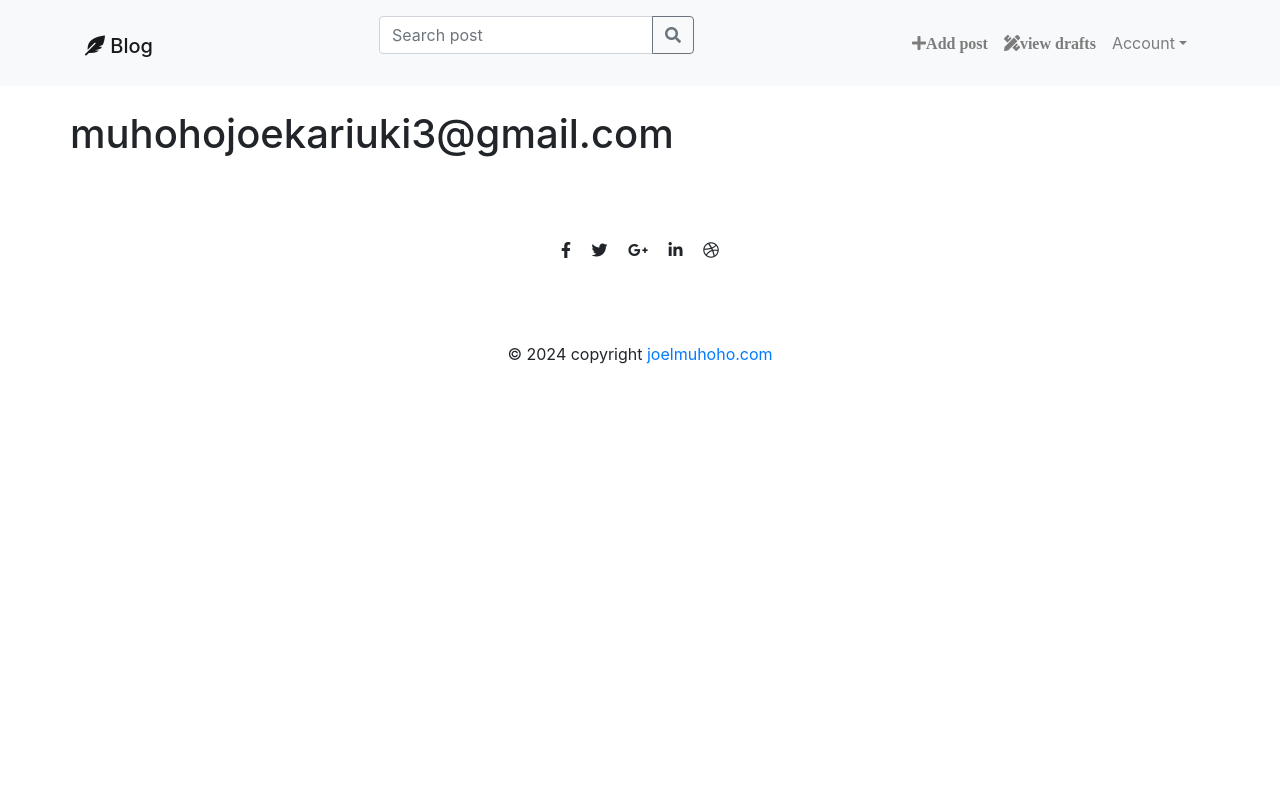
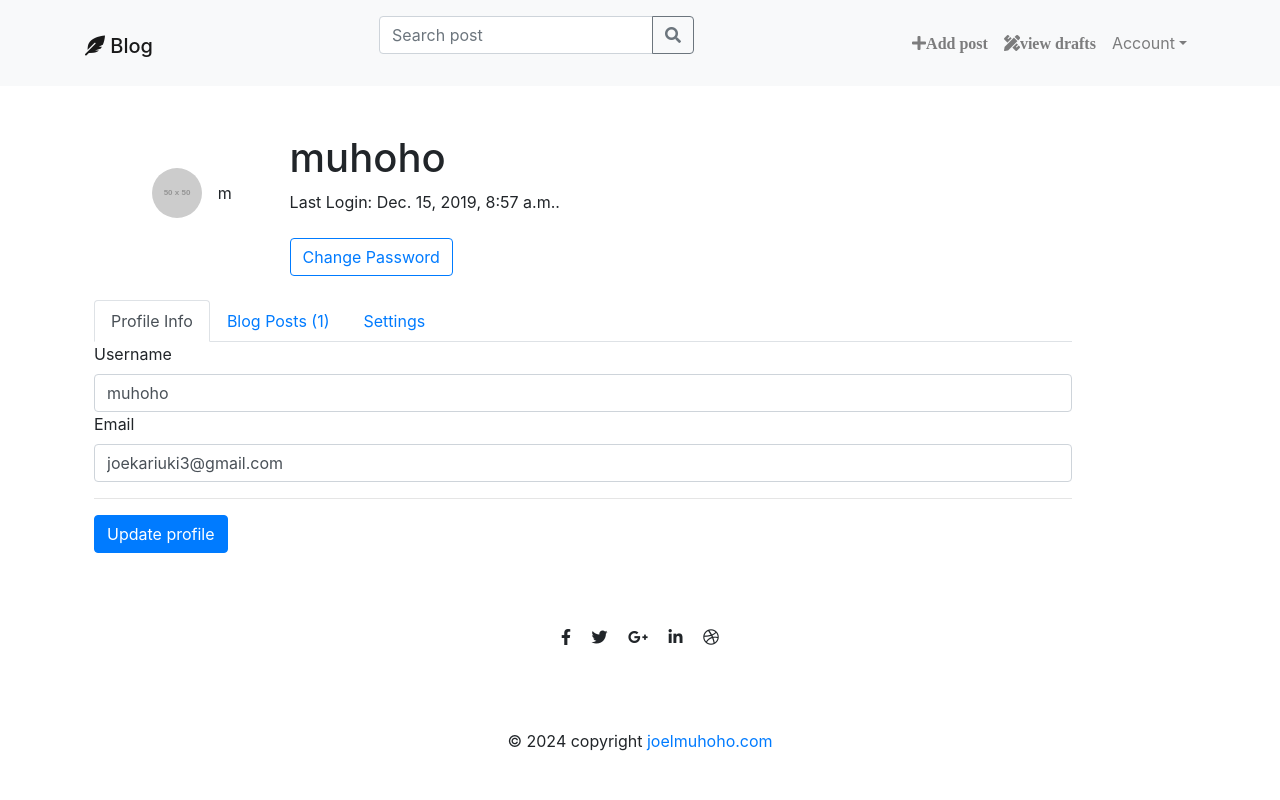
Before and after one commit to joekariuki3/mysite_blog_django, a Django app: page /profile/ in a window 1280 px wide. Run offline with Django 3.2, Linux system fonts and the light colour scheme; a user stored in the database is signed in; data comes from the database, SQL or seed files in the repository; grey boxes labelled with a size stand in for pictures from a placeholder-image service; some libraries are stand-ins or nearby versions.

Commit message:
Re- did the profile page to look good

```diff
--- a/blog/templates/blog/user_profile.html
+++ b/blog/templates/blog/user_profile.html
@@ -1,9 +1,82 @@
 {% extends 'blog/base.html' %} {% load markdownify %} {% block title%} My Blog
 {% endblock%}
 {% block mainnav %}
-  {% include "navbar.html" %}
+{% include "navbar.html" %}
 {% endblock %}
 {% block content%}
-<h1>{{profile}}</h1>
-<h1>{{profile.email}}</h1>
+
+<!-- blog/templates/blog/user_profile.html -->
+<div class="bg-gray-100 dark:bg-gray-950 py-12" style="width: 90%;">
+  <div class="container px-4 md:px-6">
+    <div class="bg-white dark:bg-gray-900 rounded-lg shadow-sm">
+      <div class="d-flex flex-column flex-sm-row p-6 md:p-8">
+        <div style="width: 20%; display: flex; align-items: center; justify-content: center;">
+          <img src="http://placehold.it/50x50" alt="@{{profile.username|make_list|first}}"
+            class="w-full h-full rounded-full mr-3 rounded-circle">
+          <span class="text-lg font-bold">{{profile.username|make_list|first}}</span>
+        </div>
+        <div class="mt-4 md:mt-0 flex-1">
+          <h1 class="text-2xl font-bold">{{profile.username}}</h1>
+          <p class="text-gray mt-2"> Last Login: {{profile.last_login}}.</p>
+          <p class="text-gray-500 dark:text-gray-400 mt-2 line-clamp-2">
+
+          </p>
+          <div class="mt-4 d-flex items-center gap-4">
+            <a href="{% url 'password_change'%}" class="btn btn-outline-primary stretched-link">Change Password</a>
+          </div>
+        </div>
+      </div>
+      <div class="border-t border-gray-200 dark:border-gray-800 mt-4">
+        <ul class="nav nav-tabs" id="myTab" role="tablist">
+          <li class="nav-item">
+            <a class="nav-link active" id="profile-tab" data-toggle="tab" href="#profile" role="tab"
+              aria-controls="profile" aria-selected="true">Profile Info</a>
+          </li>
+          <li class="nav-item">
+            <a class="nav-link" id="blogs-tab" data-toggle="tab" href="#blogs" role="tab" aria-controls="blogs"
+              aria-selected="false">Blog Posts ({{user_posts|length}})</a>
+          </li>
+          <li class="nav-item">
+            <a class="nav-link" id="settings-tab" data-toggle="tab" href="#settings" role="tab" aria-controls="settings"
+              aria-selected="false">Settings</a>
+          </li>
+        </ul>
+        <div class="tab-content" id="myTabContent">
+          <div class="tab-pane fade show active" id="profile" role="tabpanel" aria-labelledby="profile-tab">
+            <div class="p-6 space-y-6">
+              <div class="grid gap-4">
+                <div class="grid gap-2">
+                  <label for="name">Username</label>
+                  <input type="text" id="username" class="form-control" value="{{profile.username}}">
+                </div>
+                <div class="grid gap-2">
+                  <label for="email">Email</label>
+                  <input type="email" id="email" class="form-control" value="{{profile.email}}">
+                </div>
+              </div>
+              <hr>
+              <button class="btn btn-primary">Update profile</button>
+            </div>
+          </div>
+          <div class="tab-pane fade" id="blogs" role="tabpanel" aria-labelledby="blogs-tab">
+            {% if user_posts|length == 0 %}
+            <p>No posts yet</p>
+            {% else %}
+            <div class="card" style="width: 50%;">
+              <ul class="list-group list-group-flush">
+                {% for post in user_posts %}
+                <li class="list-group-item">{{post.title}}</li>
+                {% endfor %}
+              </ul>
+            </div>
+            {% endif %}
+          </div>
+          <div class="tab-pane fade" id="settings" role="tabpanel" aria-labelledby="settings-tab">
+            <p>Settings</p>
+          </div>
+        </div>
+      </div>
+    </div>
+  </div>
+</div>
 {% endblock%}
```
